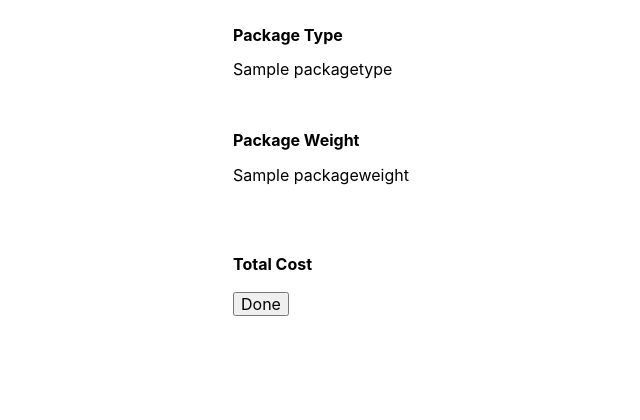
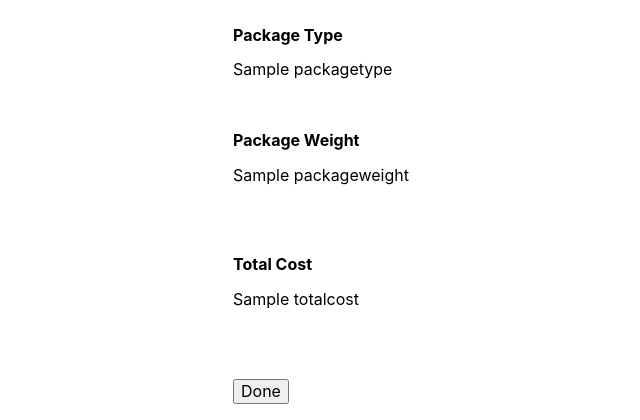
Before and after one commit to kevinsibug/Blue-Mark, a Django app: template delivery_tracker/templates/customerconfirmation.html in a window 1280 px wide. Shown: the part 1680-2100 px from the top of the page, without its empty margins (167-807 px from the left). Before the commit the page ends 1996 px from the top, so only its background shows below. Run offline with Django 3.2, Linux system fonts and the light colour scheme; the template is opened without the code that fills it: most values are stand-ins (such as "Sample title", 1, 10 or a date in 2020); some libraries are stand-ins or nearby versions.

Commit message:
Fixed Total Cost on Review Details

```diff
--- a/delivery_tracker/templates/customerconfirmation.html
+++ b/delivery_tracker/templates/customerconfirmation.html
@@ -58,6 +58,7 @@
 <br>
 <br>
 <label><b>Total Cost</b></label>
+<p> {{ totalcost }} </p><br>
 <br>
 <br>
 
--- a/delivery_tracker/views.py
+++ b/delivery_tracker/views.py
@@ -45,7 +45,6 @@ def customer_confirmation(request):
     if service.service_type == 'Express':
         service = Service(service_type=servicetype, delivery_time='Next Day')
         service.save()
-        print(type(service))
     elif service.service_type == 'Ordinary':
         service = Service(service_type=servicetype, delivery_time='3 to 4 Days')
         service.save()
@@ -80,7 +79,7 @@ def customer_confirmation(request):
                 receiver=recipient
                 )
                 deliveryrequest.save()
-                print('hello')
+                print(str(deliveryrequest.total_cost))
 
             elif int(packageweight) >= 100 and int(packageweight) < 200:
                 weightcostmatrix = Weight_Cost_Matrix(
@@ -174,6 +173,7 @@ def customer_confirmation(request):
         'servicetype': request.POST.get('servicetype'),
         'packagetype': request.POST.get('packagetype'),
         'packageweight': request.POST.get('packageweight'),
+        'totalcost': deliveryrequest.total_cost,
         })
 
 def view_customers(request):
```
